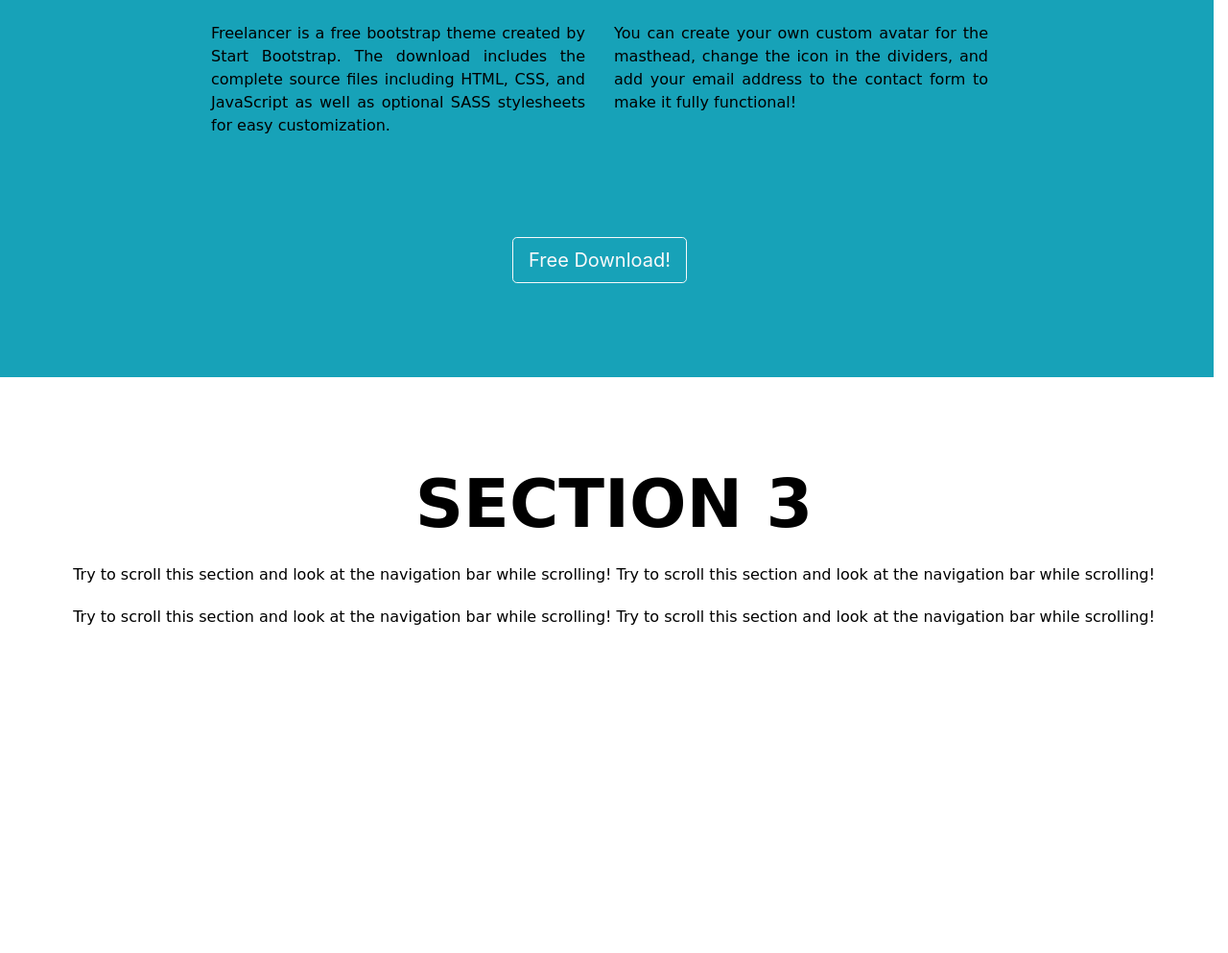
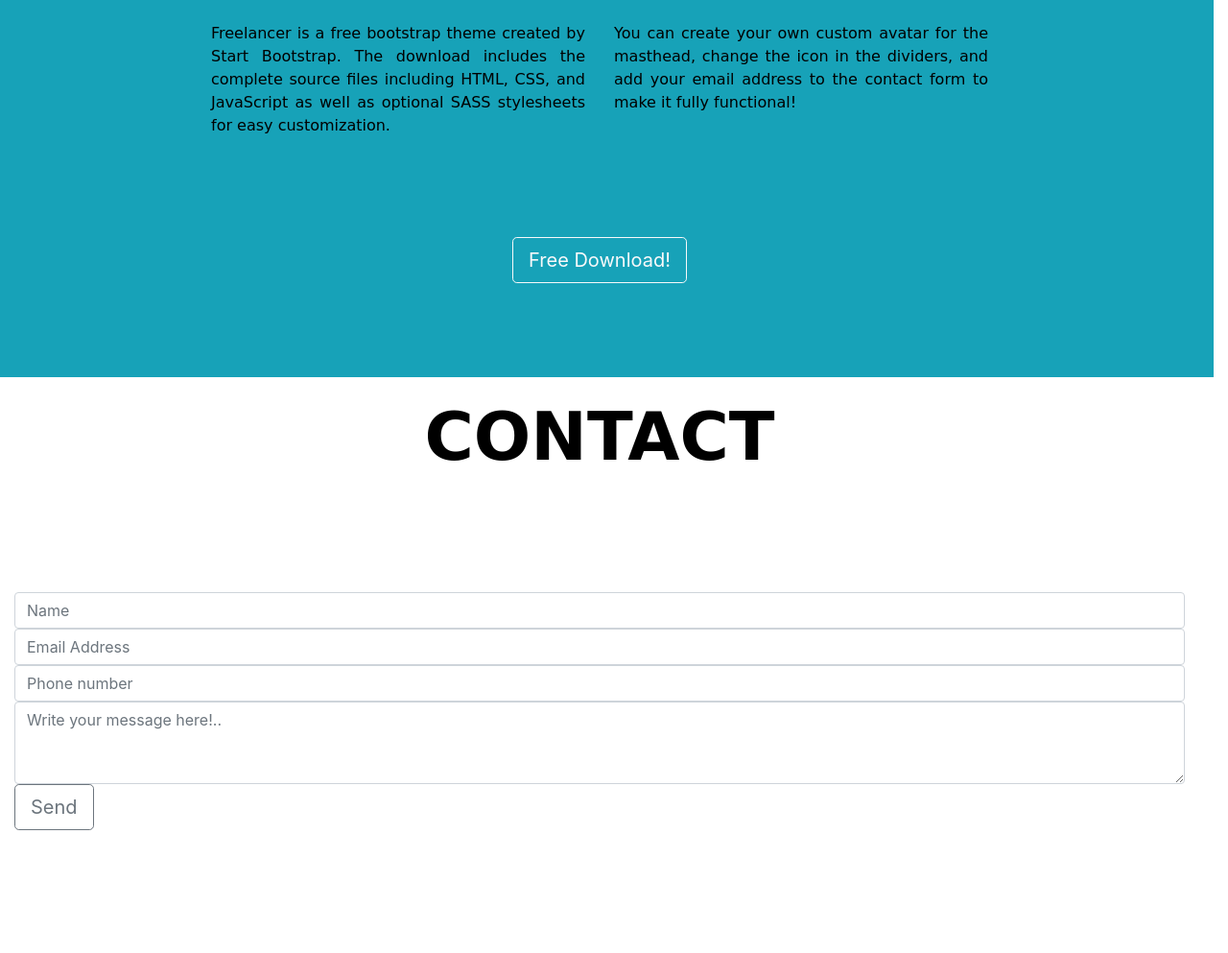
Before and after one commit to Enrique-cl/freelancerPage, a website: page index.html in a window 1280 px wide. Shown: the part 1407-2400 px from the top of the page at 96% size. Drawn offline with nearby package versions, Linux system fonts and the light colour scheme.

Commit message:
se agrego la seccion de contact

```diff
--- a/index.html
+++ b/index.html
@@ -247,10 +247,22 @@
 			<button class="btn btn-outline-light btn-lg"><a href=""><i class="fa fa-download" aria-hidden="true"></i></a> Free Download!</button>
 		</div>
 	</div>
-	<div id="contact" class="container-fluid bg-link" style="padding-top:70px;padding-bottom:70px">
-	  <h1>Section 3</h1>
-	  <p>Try to scroll this section and look at the navigation bar while scrolling! Try to scroll this section and look at the navigation bar while scrolling!</p>
-	  <p>Try to scroll this section and look at the navigation bar while scrolling! Try to scroll this section and look at the navigation bar while scrolling!</p>
+	<div id="contact" class="row container-fluid bg-link contact">
+		<div class="col-xs-12 col-sm-12 col-lg-12">
+			<h1>contact</h1>
+			<a href=""><i class="fa fa-star" aria-hidden="true"></i></a>
+			<a href=""><i class="fa fa-star" aria-hidden="true"></i></a>
+			<a href=""><i class="fa fa-star" aria-hidden="true"></i></a>
+		</div>
+	  	<div class="col-xs-12 col-sm-12 col-lg-12">
+	  		<form class="form-group">
+	  			<input type="text" name="name" class="form-control col-xs-12 col-md-12 col-lg-12" placeholder="Name" required autocomplete="off">
+	  			<input type="email" name="email" class="form-control col-xs-12 col-md-12 col-lg-12" placeholder="Email Address" autocomplete="off" required>
+	  			<input type="number" name="phone" class="form-control col-xs-12 col-md-12 col-lg-12" placeholder="Phone number" required autocomplete="off">
+	  			<textarea class="form-control col-xs-12 col-md-12 col-lg-12" name="message" rows="3" placeholder="Write your message here!.." required autocomplete="off"></textarea>
+	  			<button class="btn btn-outline-secondary btn-lg">Send</button>
+	  		</form>
+	  	</div>
 	</div>
   </body>
 </html>
```
